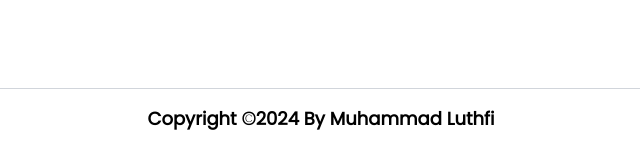
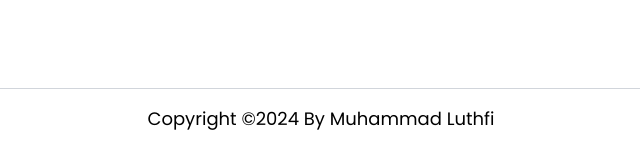
Before and after one commit to MuhammadLuthfi14/UKK_GaleriFoto_MuhammadLuthfi, a PHP site: page /pages/album/album.php in a window 1280 px wide. Shown: the part 649-800 px from the top of the page, without its empty margins (319-959 px from the left). Run offline with PHP 8.4, Linux system fonts and the light colour scheme; the visitor is signed in with stand-in values (Sample User, id 1); data that the repository does not hold is empty; style sheets or scripts are compiled from the project's sources.

Commit message:
commit arg

```diff
--- a/component/footer.php
+++ b/component/footer.php
@@ -14,5 +14,5 @@ $mt = $num_album == 0 && $num_foto == 0 ? 'mt-[440px]' : 'mt-20';
 ?>
 
 <div class="flex items-center justify-center w-full py-4 <?php echo $mt; ?> border-t border-gray-300">
-    <p class="text-lg font-semibold">Copyright &#169;2024 By Muhammad Luthfi</p>
+    <p class="text-lg font-medium">Copyright &#169;2024 By Muhammad Luthfi</p>
 </div>
```
Also changed, not shown: assets/images/1040313847-street.jpg (added), assets/images/1082646011-Kucing.jpg (added), assets/images/1265642084-fuji mountain.jpg (added), assets/images/1394042438-gambar.png (added), 4 other files.
